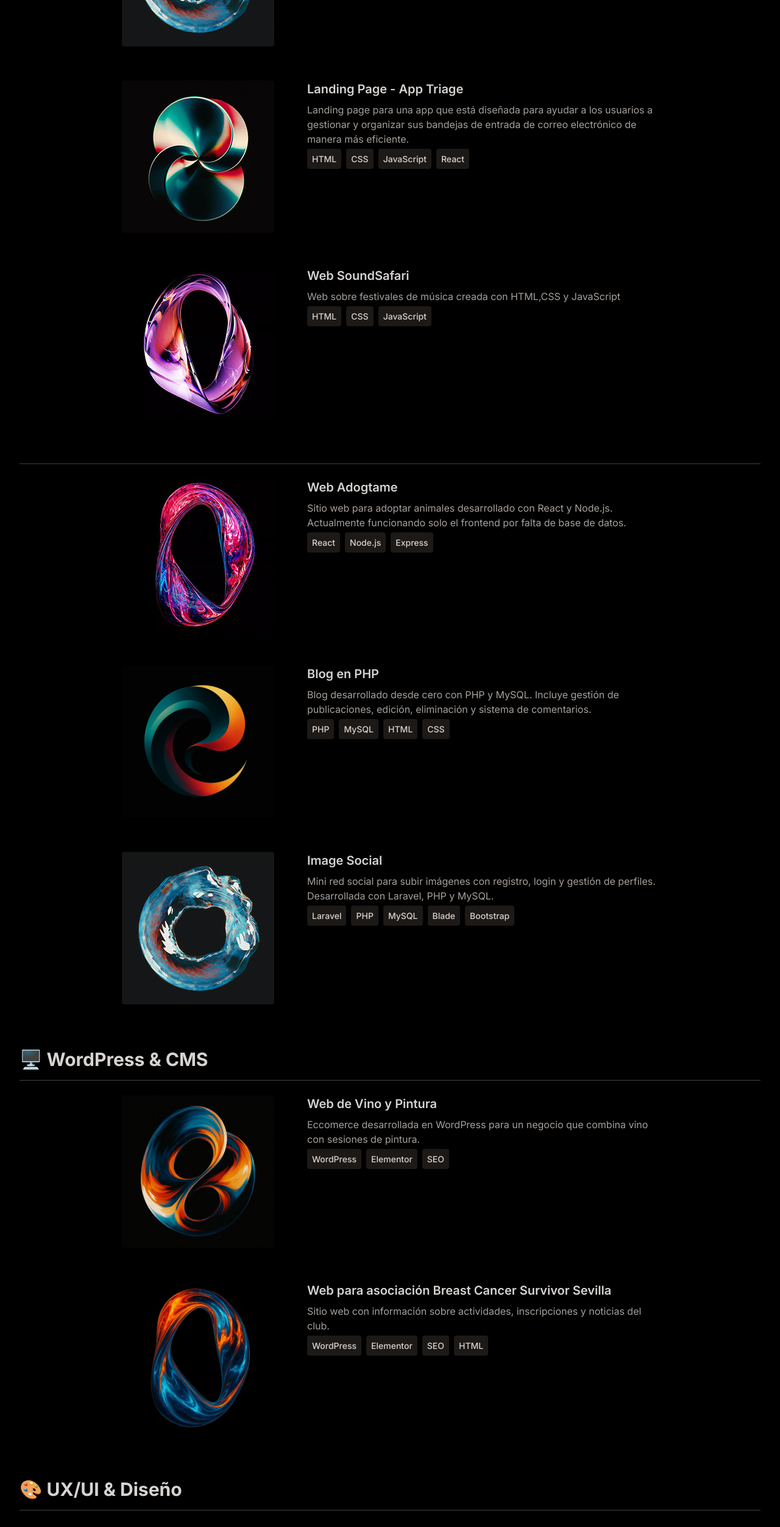
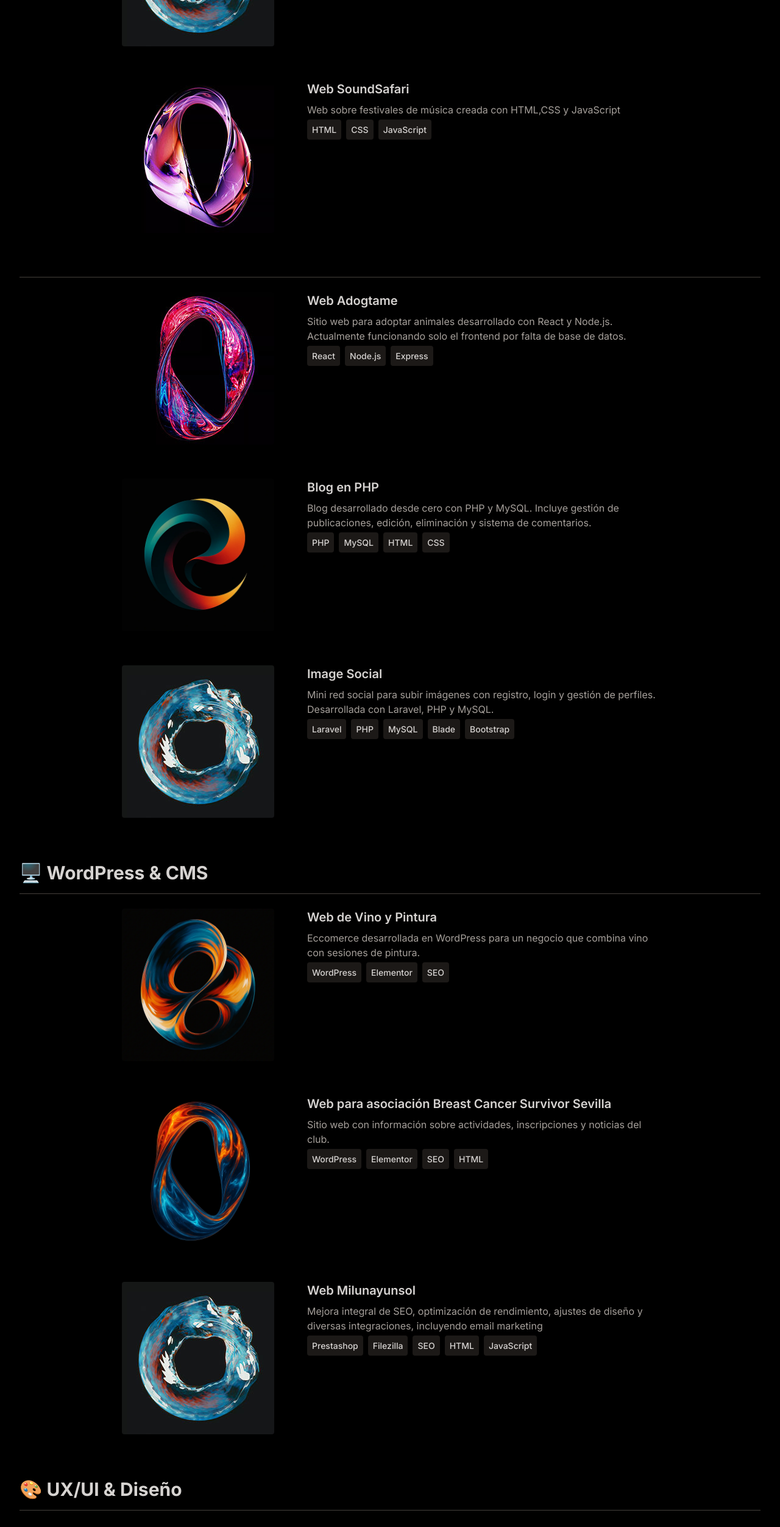
Before and after one commit to nereahm/porfolio, a React (Vite) app: page / in a window 1280 px wide. Shown: the part 1740-4244 px from the top of the page at 61% size. Built offline with nearby package versions, Linux system fonts and the light colour scheme; the HTML template or start-up script is replaced by a standard one.

Commit message:
Update index.js

```diff
--- a/src/constants/index.js
+++ b/src/constants/index.js
@@ -59,13 +59,6 @@ export const PROJECTS = {
       url:"https://todolist-hazel-mu.vercel.app/"
     },
     {
-      title: "Landing Page - App Triage",
-      image: project2,
-      description: "Landing page para una app que está diseñada para ayudar a los usuarios a gestionar y organizar sus bandejas de entrada de correo electrónico de manera más eficiente.",
-      technologies: ["HTML", "CSS", "JavaScript", "React"],
-      url:"https://react-ten-gamma-39.vercel.app/"
-    },
-    {
       title: "Web SoundSafari",
       image: project3,
       description: "Web sobre festivales de música creada con HTML,CSS y JavaScript",
@@ -111,6 +104,13 @@ export const PROJECTS = {
       technologies: ["WordPress", "Elementor", "SEO", "HTML"],
       url:"https://bcssevilla.com/"
     },
+    {
+      title: "Web Milunayunsol",
+      image: project1,
+      description: "Mejora integral de SEO, optimización de rendimiento, ajustes de diseño y diversas integraciones, incluyendo email marketing",
+      technologies: ["Prestashop", "Filezilla", "SEO", "HTML", "JavaScript"],
+      url:"https://milunayunsol.com/"
+    },
   ],
 
   uxui: [
@@ -142,6 +142,13 @@ export const PROJECTS = {
       technologies: ["Figma", "Adobe XD"],
       url:"https://www.figma.com/proto/ksTOUwsfr2iGv0NoEF2Qmn/Fast-Food-App?node-id=2-3&p=f&t=YC8dQg8HQdfKr3ZX-0&scaling=contain&content-scaling=fixed&page-id=0%3A1"
     },
+    {
+      title: "Landing Agencia marketign",
+      image: project2,
+      description: "Diseño UX/UI de una landing page para una agencia de marketing junto a su Design sistem",
+      technologies: ["Figma"],
+      url:"https://www.figma.com/design/Zaau3yWfc9u1Uh6PuIKzjD/Landing-Agencia?node-id=4-377&t=qowESlqi6p9kOI1O-1"
+    },
   ],
 
   marketing: [
```
